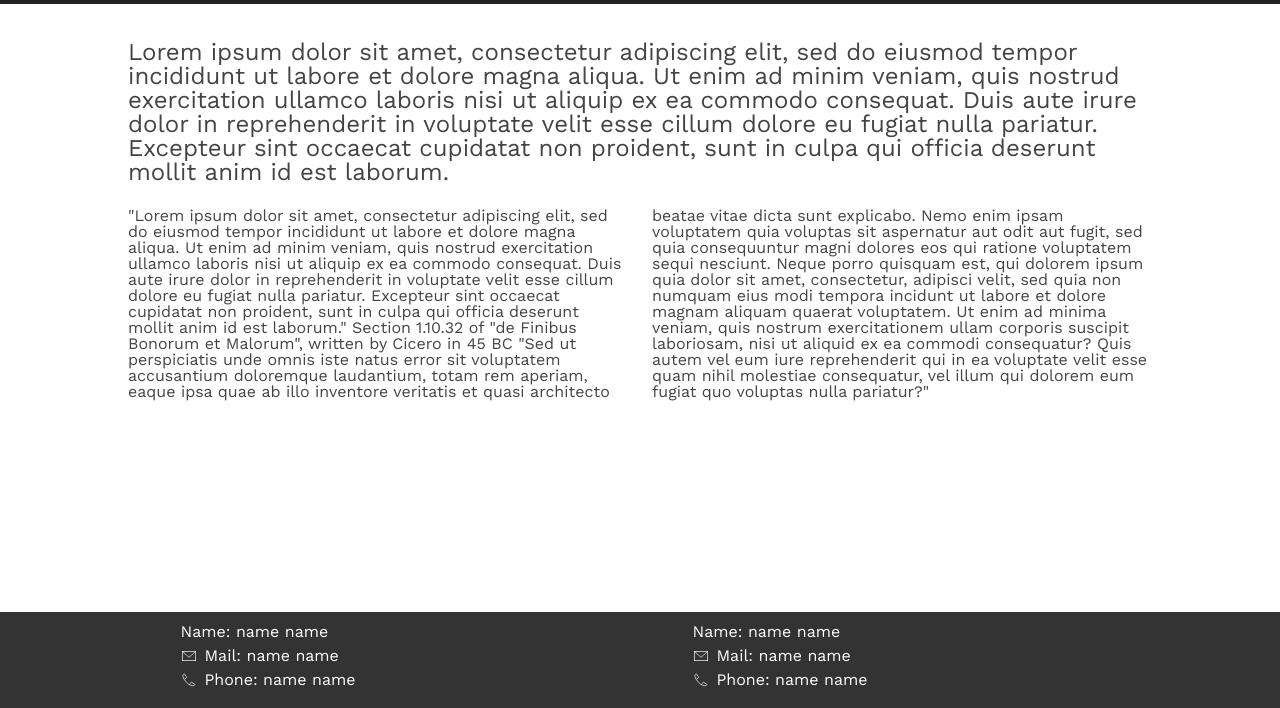
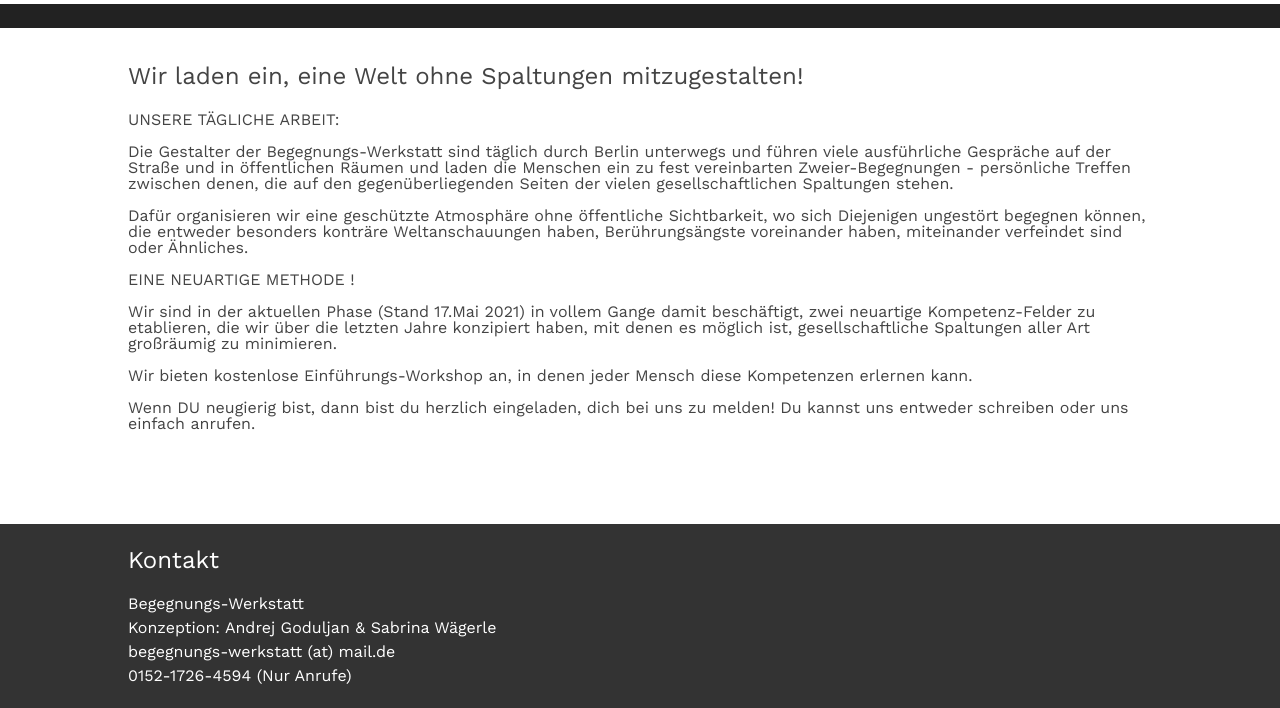
Before and after one commit to stephanLeece/werkstatt, a Gatsby site: page / in a window 1280 px wide. Shown: the part 92-800 px from the top of the page. Built offline with nearby package versions, Linux system fonts and the light colour scheme; Gatsby itself is replaced by a stand-in of ours.

Commit message:
update content

```diff
--- a/src/screens/Home/Home.jsx
+++ b/src/screens/Home/Home.jsx
@@ -9,79 +9,64 @@ import {
   MainBodyText,
   ContactSectionOuter,
   ContactSectionInner,
-  ContactCard,
-  ContactCardLine,
-  ContactText,
-  MailIcon,
-  PhoneIcon
+  ContactHeaderText,
+  ContactBodyText
 } from "./Home.styled";
 
 const Home = () => (
   <Wrap>
-    <Title>Begegnungs-Werkstatt</Title>
+    <Title>DIE BEGEGNUNGS-WERKSTATT</Title>
     <Divider />
     <MainSection>
       <MainHeaderText>
-        Lorem ipsum dolor sit amet, consectetur adipiscing elit, sed do eiusmod
-        tempor incididunt ut labore et dolore magna aliqua. Ut enim ad minim
-        veniam, quis nostrud exercitation ullamco laboris nisi ut aliquip ex ea
-        commodo consequat. Duis aute irure dolor in reprehenderit in voluptate
-        velit esse cillum dolore eu fugiat nulla pariatur. Excepteur sint
-        occaecat cupidatat non proident, sunt in culpa qui officia deserunt
-        mollit anim id est laborum.
+        Wir laden ein, eine Welt ohne Spaltungen mitzugestalten!
       </MainHeaderText>
       <MainBodyText>
-        "Lorem ipsum dolor sit amet, consectetur adipiscing elit, sed do eiusmod
-        tempor incididunt ut labore et dolore magna aliqua. Ut enim ad minim
-        veniam, quis nostrud exercitation ullamco laboris nisi ut aliquip ex ea
-        commodo consequat. Duis aute irure dolor in reprehenderit in voluptate
-        velit esse cillum dolore eu fugiat nulla pariatur. Excepteur sint
-        occaecat cupidatat non proident, sunt in culpa qui officia deserunt
-        mollit anim id est laborum." Section 1.10.32 of "de Finibus Bonorum et
-        Malorum", written by Cicero in 45 BC "Sed ut perspiciatis unde omnis
-        iste natus error sit voluptatem accusantium doloremque laudantium, totam
-        rem aperiam, eaque ipsa quae ab illo inventore veritatis et quasi
-        architecto beatae vitae dicta sunt explicabo. Nemo enim ipsam voluptatem
-        quia voluptas sit aspernatur aut odit aut fugit, sed quia consequuntur
-        magni dolores eos qui ratione voluptatem sequi nesciunt. Neque porro
-        quisquam est, qui dolorem ipsum quia dolor sit amet, consectetur,
-        adipisci velit, sed quia non numquam eius modi tempora incidunt ut
-        labore et dolore magnam aliquam quaerat voluptatem. Ut enim ad minima
-        veniam, quis nostrum exercitationem ullam corporis suscipit laboriosam,
-        nisi ut aliquid ex ea commodi consequatur? Quis autem vel eum iure
-        reprehenderit qui in ea voluptate velit esse quam nihil molestiae
-        consequatur, vel illum qui dolorem eum fugiat quo voluptas nulla
-        pariatur?"
+        UNSERE TÄGLICHE ARBEIT:
+        <br />
+        <br />
+        Die Gestalter der Begegnungs-Werkstatt sind täglich durch Berlin
+        unterwegs und führen viele ausführliche Gespräche auf der Straße und in
+        öffentlichen Räumen und laden die Menschen ein zu fest vereinbarten
+        Zweier-Begegnungen - persönliche Treffen zwischen denen, die auf den
+        gegenüberliegenden Seiten der vielen gesellschaftlichen Spaltungen
+        stehen.
+        <br />
+        <br />
+        Dafür organisieren wir eine geschützte Atmosphäre ohne öffentliche
+        Sichtbarkeit, wo sich Diejenigen ungestört begegnen können, die entweder
+        besonders konträre Weltanschauungen haben, Berührungsängste voreinander
+        haben, miteinander verfeindet sind oder Ähnliches.
+        <br />
+        <br />
+        EINE NEUARTIGE METHODE !
+        <br />
+        <br />
+        Wir sind in der aktuellen Phase (Stand 17.Mai 2021) in vollem Gange
+        damit beschäftigt, zwei neuartige Kompetenz-Felder zu etablieren, die
+        wir über die letzten Jahre konzipiert haben, mit denen es möglich ist,
+        gesellschaftliche Spaltungen aller Art großräumig zu minimieren.
+        <br />
+        <br />
+        Wir bieten kostenlose Einführungs-Workshop an, in denen jeder Mensch
+        diese Kompetenzen erlernen kann.
+        <br />
+        <br />
+        Wenn DU neugierig bist, dann bist du herzlich eingeladen, dich bei uns
+        zu melden! Du kannst uns entweder schreiben oder uns einfach anrufen.
+        <br />
+        <br />
       </MainBodyText>
     </MainSection>
     <ContactSectionOuter>
       <ContactSectionInner>
-      <ContactCard>
-          <ContactCardLine>
-            <ContactText>Name: name name</ContactText>
-          </ContactCardLine>
-          <ContactCardLine>
-            <MailIcon />
-            <ContactText>Mail: name name</ContactText>
-          </ContactCardLine>
-          <ContactCardLine>
-            <PhoneIcon />
-            <ContactText>Phone: name name</ContactText>
-          </ContactCardLine>
-        </ContactCard>
-        <ContactCard>
-          <ContactCardLine>
-            <ContactText>Name: name name</ContactText>
-          </ContactCardLine>
-          <ContactCardLine>
-            <MailIcon />
-            <ContactText>Mail: name name</ContactText>
-          </ContactCardLine>
-          <ContactCardLine>
-            <PhoneIcon />
-            <ContactText>Phone: name name</ContactText>
-          </ContactCardLine>
-        </ContactCard>
+        <ContactHeaderText>Kontakt</ContactHeaderText>
+        <ContactBodyText>Begegnungs-Werkstatt</ContactBodyText>
+        <ContactBodyText>
+          Konzeption: Andrej Goduljan & Sabrina Wägerle
+        </ContactBodyText>
+        <ContactBodyText>begegnungs-werkstatt (at) mail.de</ContactBodyText>
+        <ContactBodyText>0152-1726-4594 (Nur Anrufe)</ContactBodyText>
       </ContactSectionInner>
     </ContactSectionOuter>
   </Wrap>
--- a/src/screens/Home/Home.styled.js
+++ b/src/screens/Home/Home.styled.js
@@ -1,8 +1,6 @@
 import styled from "styled-components";
 
 import { StyledH1, StyledH3, StyledP } from 'src/common/Typography/Typography.styled';
-import Phone from 'src/common/icons/Phone';
-import Mail from 'src/common/icons/Mail';
 
 const Wrap = styled.div`
   display: flex;
@@ -13,7 +11,7 @@ const Wrap = styled.div`
 `;
 
 const Title = styled(StyledH1)`
-  margin-bottom: 24px;
+  margin: 24px 0;
 `;
 
 const Divider = styled.div`
@@ -37,48 +35,33 @@ const MainHeaderText = styled(StyledH3)`
 
 const MainBodyText = styled(StyledP)`
   color: #444444;
-  column-count: 2;
-  column-gap: 24px;
 `;
 
 const ContactSectionOuter = styled.section`
   background-color: #333333;
   margin-top: auto;
-  padding: 12px;
+  padding: 24px 0 16px 0;
   width: 100%;
   box-sizing: border-box;
+  display: flex;
+  justify-content: center;
 `;
 
 const ContactSectionInner = styled.div`
-  background-color: #333333;
   max-width: 1024px;
   width: 100%;
   display: flex;
-  justify-content: space-around;
+  flex-direction: column;
 `;
 
-const ContactCard = styled.div`
-  display: flex;
-  flex-direction: column;
-  max-width: 500px;
+const ContactHeaderText = styled(StyledH3)`
+  color: #ffffff;
+  margin-bottom: 24px;
 `;
 
-const ContactCardLine = styled.div`
-  display: flex;
-  align-items: center;
+const ContactBodyText = styled(StyledP)`
+  color: #ffffff;
   margin-bottom: 8px;
-`;
-
-const ContactText = styled(StyledP)`
-  color: #ffffff;
-`;
-
-const MailIcon = styled(Mail)`
-  margin-right: 8px;
-`;
-
-const PhoneIcon = styled(Phone)`
-  margin-right: 8px;
 `;
 
 export {
@@ -90,9 +73,6 @@ export {
   MainBodyText,
   ContactSectionOuter,
   ContactSectionInner,
-  ContactCard,
-  ContactCardLine,
-  ContactText,
-  MailIcon,
-  PhoneIcon,
+  ContactHeaderText,
+  ContactBodyText
 }
```
